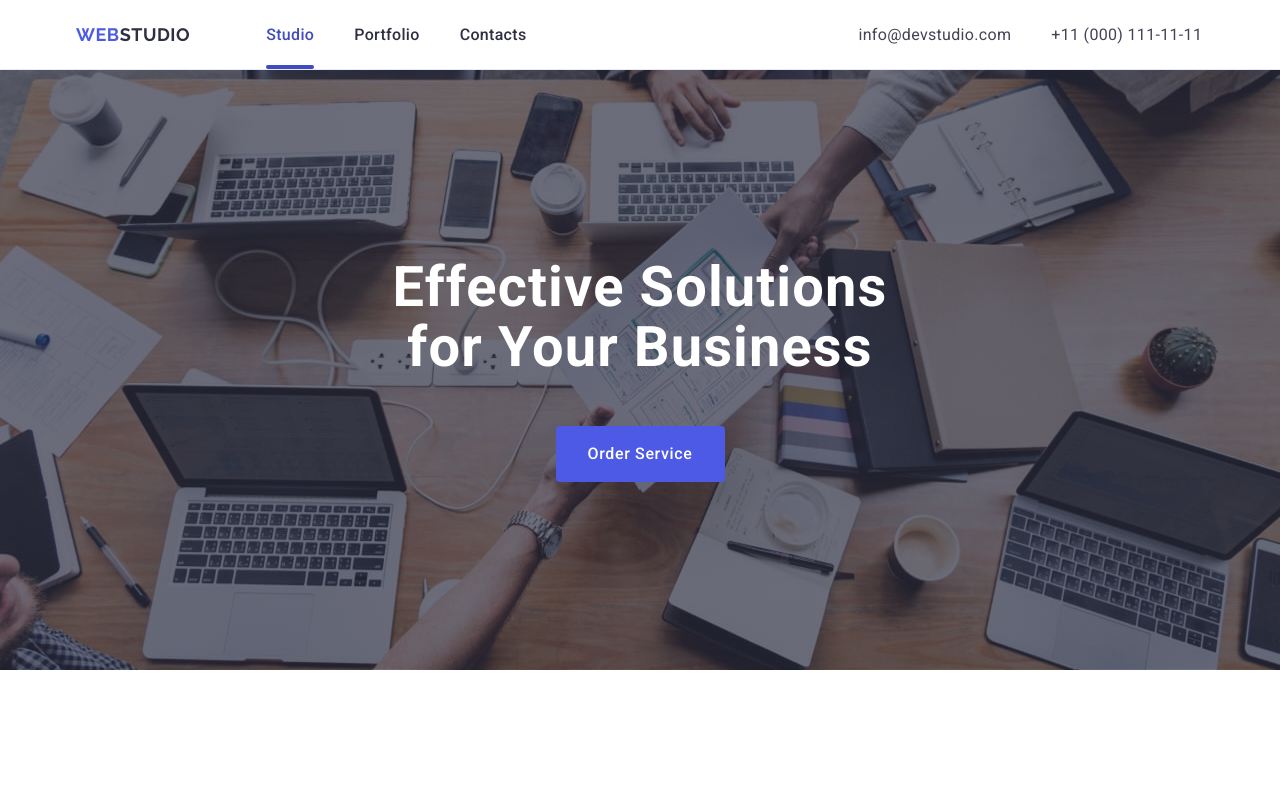
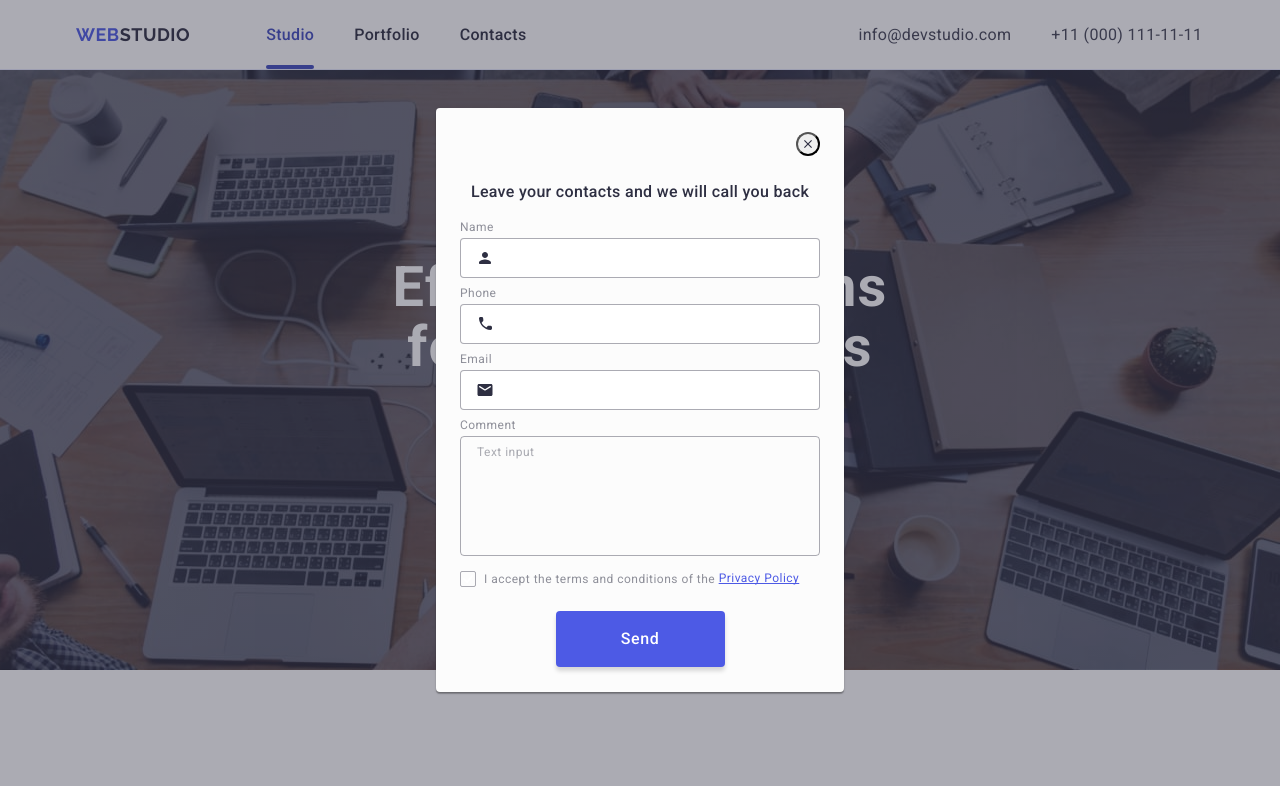
Before and after one commit to ruslan777lukas/goit-markup-hw-05, a plain HTML site: page index.html in a window 1280 px wide. Shown: the top 786 px of the page. Drawn offline with nearby package versions, Linux system fonts and the light colour scheme.

Commit message:
error-two

```diff
--- a/index.html
+++ b/index.html
@@ -456,7 +456,7 @@
         </div>
       </div>
     </footer>
-    <div class="back-drop">
+    <div class="back-drop is-open">
       <div class="modal-window">
         <button type="button" class="button-close">
           <svg class="icon-close-black" width="8" height="8">
@@ -466,8 +466,7 @@
         <p class="modal-text">Leave your contacts and we will call you back</p>
         <form class="modal-form">
           <div class="modal-row">
-            <label for="user-name" class="modal-label"
-              >Name
+            <label for="user-name" class="modal-label">Name</label>
             <div class="input-wrapper">
               <input
                 type="text"
@@ -479,7 +478,6 @@
                 <use href="./images/icons.svg#icon-person-black-18dp-1"></use>
               </svg>
             </div>
-            </label>
           </div>
           <div class="modal-row">
             <label for="user-tel" class="modal-label"
```
Lines whose indentation alone changed are shown as unchanged.
